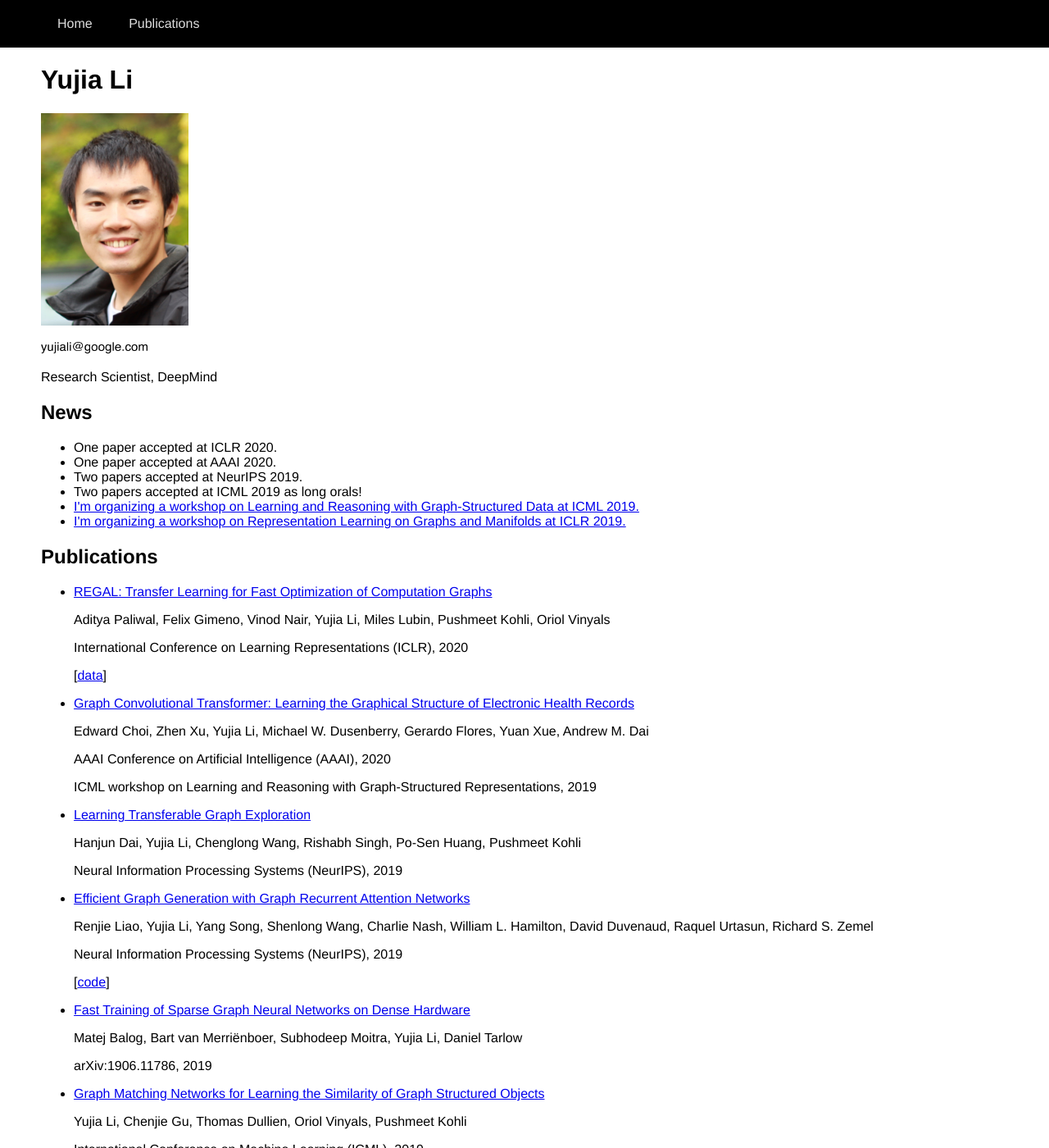
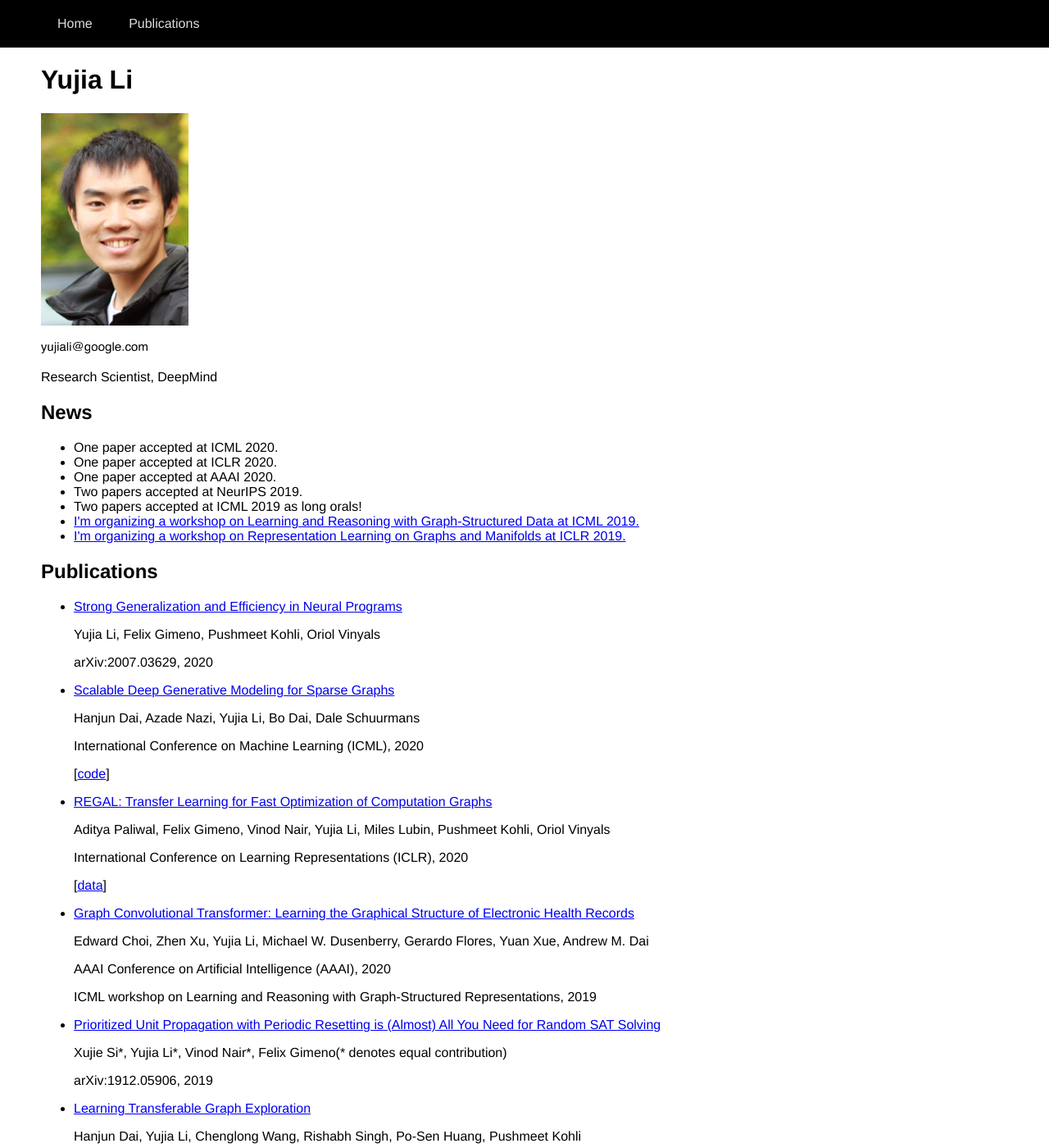
Before and after one commit to yujiali/yujiali.github.io, a Jekyll site: the page built from index.html, in a window 1280 px wide and 1400 px high. Shown: the whole window at 82% size. Built offline with Jekyll 4.4.1, drawn with Linux system fonts in a browser that asks for light colours.

Commit message:
updated 3 papers

```diff
--- a/_data/news.yml
+++ b/_data/news.yml
@@ -1,3 +1,4 @@
+- headline: One paper accepted at ICML 2020.
 - headline: One paper accepted at ICLR 2020.
 - headline: One paper accepted at AAAI 2020.
 - headline: Two papers accepted at NeurIPS 2019.
--- a/_data/papers.yml
+++ b/_data/papers.yml
@@ -1,5 +1,30 @@
 # Note: some symbols in a YAML file have special meanings, like `:` and `-`.
 # Make sure to enclose strings that contain these symbols in quotes.
+
+- title: Strong Generalization and Efficiency in Neural Programs
+  authors:
+    - Yujia Li
+    - Felix Gimeno
+    - Pushmeet Kohli
+    - Oriol Vinyals
+  venues:
+    - name: arXiv:2007.03629
+      year: 2020
+  url: https://arxiv.org/abs/2007.03629
+
+- title: Scalable Deep Generative Modeling for Sparse Graphs
+  authors:
+    - Hanjun Dai
+    - Azade Nazi
+    - Yujia Li
+    - Bo Dai
+    - Dale Schuurmans
+  venues:
+    - name: International Conference on Machine Learning (ICML)
+      year: 2020
+  url: https://arxiv.org/abs/2006.15502
+  links:
+    code: https://github.com/google-research/google-research/tree/master/bigg
 
 - title: "REGAL: Transfer Learning for Fast Optimization of Computation Graphs"
   authors:
@@ -32,6 +57,18 @@
     - name: ICML workshop on Learning and Reasoning with Graph-Structured Representations
       year: 2019
   url: https://arxiv.org/abs/1906.04716
+
+- title: Prioritized Unit Propagation with Periodic Resetting is (Almost) All You Need for Random SAT Solving
+  authors:
+    - Xujie Si*
+    - Yujia Li*
+    - Vinod Nair*
+    - Felix Gimeno
+  authors_note: (* denotes equal contribution)
+  venues:
+    - name: arXiv:1912.05906
+      year: 2019
+  url: https://arxiv.org/abs/1912.05906
 
 - title: Learning Transferable Graph Exploration
   authors:
```
